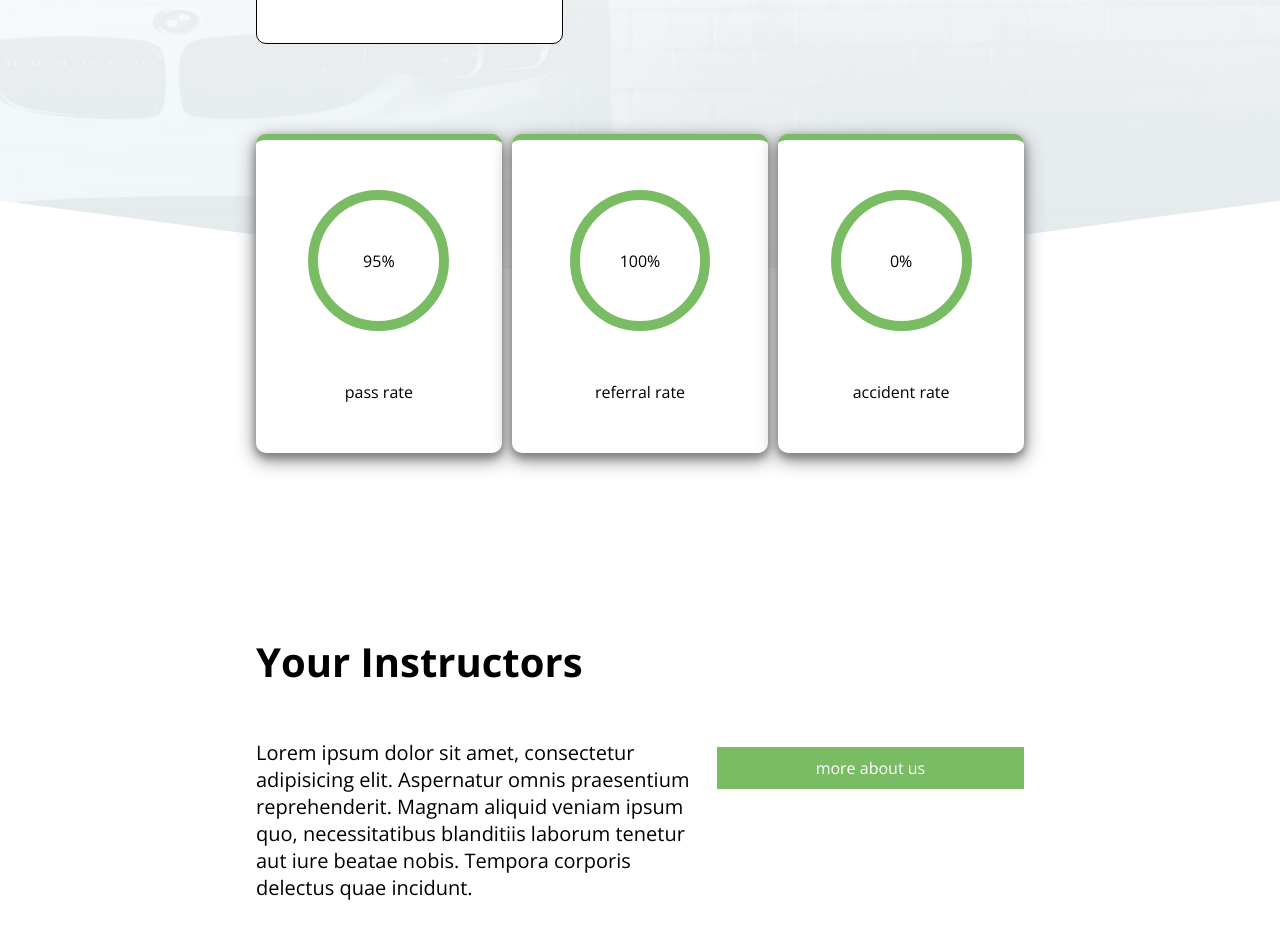
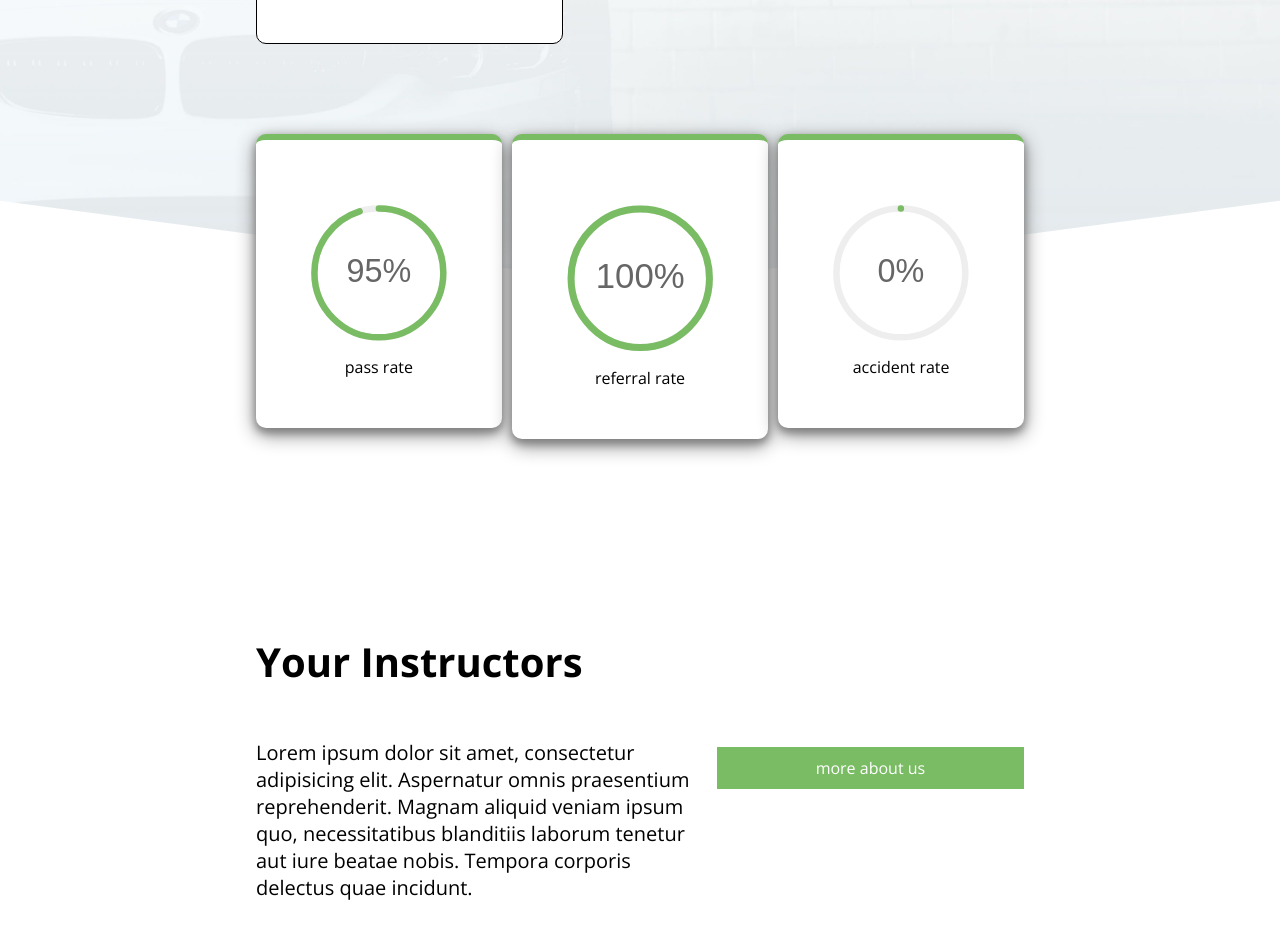
Before and after one commit to MatteoRuggieri2/proj-html-vuejs, a Vue app: page / in a window 1280 px wide. Shown: the part 2300-3238 px from the top of the page. Built offline with nearby package versions, Linux system fonts and the light colour scheme.

Commit message:
Completato percentage circle

```diff
--- a/src/components/Main.vue
+++ b/src/components/Main.vue
@@ -78,19 +78,70 @@
                     <div class="percentage-card-container">
                         <div class="col-32">
                             <div class="card-primary">
-                                <div class="circle">95%</div>
+
+                                <div class="single-chart">
+                                    <svg viewBox="0 0 36 36" class="circular-chart primary-col">
+                                    <path class="circle-bg"
+                                        d="M18 2.0845
+                                        a 15.9155 15.9155 0 0 1 0 31.831
+                                        a 15.9155 15.9155 0 0 1 0 -31.831"
+                                    />
+                                    <path class="circle"
+                                        stroke-dasharray="95, 100"
+                                        d="M18 2.0845
+                                        a 15.9155 15.9155 0 0 1 0 31.831
+                                        a 15.9155 15.9155 0 0 1 0 -31.831"
+                                    />
+                                    <text x="18" y="20.35" class="percentage">95%</text>
+                                    </svg>
+                                </div>
+
                                 <div class="percentage-name">pass rate</div>
                             </div>
                         </div>
                         <div class="col-center">
                             <div class="card-primary">
-                                <div class="circle">100%</div>
+
+                                <div class="single-chart">
+                                    <svg viewBox="0 0 36 36" class="circular-chart primary-col">
+                                    <path class="circle-bg"
+                                        d="M18 2.0845
+                                        a 15.9155 15.9155 0 0 1 0 31.831
+                                        a 15.9155 15.9155 0 0 1 0 -31.831"
+                                    />
+                                    <path class="circle"
+                                        stroke-dasharray="100, 100"
+                                        d="M18 2.0845
+                                        a 15.9155 15.9155 0 0 1 0 31.831
+                                        a 15.9155 15.9155 0 0 1 0 -31.831"
+                                    />
+                                    <text x="18" y="20.35" class="percentage">100%</text>
+                                    </svg>
+                                </div>
+
                                 <div class="percentage-name">referral rate</div>
                             </div>
                         </div>
                         <div class="col-32">
                             <div class="card-primary">
-                                <div class="circle">0%</div>
+
+                                <div class="single-chart">
+                                    <svg viewBox="0 0 36 36" class="circular-chart primary-col">
+                                    <path class="circle-bg"
+                                        d="M18 2.0845
+                                        a 15.9155 15.9155 0 0 1 0 31.831
+                                        a 15.9155 15.9155 0 0 1 0 -31.831"
+                                    />
+                                    <path class="circle"
+                                        stroke-dasharray="0, 100"
+                                        d="M18 2.0845
+                                        a 15.9155 15.9155 0 0 1 0 31.831
+                                        a 15.9155 15.9155 0 0 1 0 -31.831"
+                                    />
+                                    <text x="18" y="20.35" class="percentage">0%</text>
+                                    </svg>
+                                </div>
+
                                 <div class="percentage-name">accident rate</div>
                             </div>
                         </div>
@@ -345,15 +396,46 @@
                     .card-primary {
                         padding: 50px;
 
+                        .single-chart {
+                            width: 100%;
+                            justify-content: space-around ;
+                        }
+
+                        .circular-chart {
+                            display: block;
+                            margin: 10px auto;
+                            max-width: 100%;
+                            max-height: 250px;
+                        }
+
+                        .circle-bg {
+                            fill: none;
+                            stroke: #eee;
+                            stroke-width: 1.6;
+                        }
+
                         .circle {
-                            margin-bottom: 50px;
-                            width: 11vw;
-                            height: 11vw;
-                            border-radius: 50%;
-                            border: 10px solid $primary_color;
-                            display: flex;
-                            align-items: center;
-                            justify-content: center;
+                            fill: none;
+                            stroke-width: 1.6;
+                            stroke-linecap: round;
+                            animation: progress 1s ease-out forwards;
+                        }
+
+                        @keyframes progress {
+                            0% {
+                                stroke-dasharray: 0 100;
+                            }
+                        }
+
+                        .circular-chart.primary-col .circle {
+                            stroke: $primary_color;
+                        }
+
+                        .percentage {
+                            fill: #666;
+                            font-family: sans-serif;
+                            font-size: 0.5em;
+                            text-anchor: middle;
                         }
                     }
                 }
```
